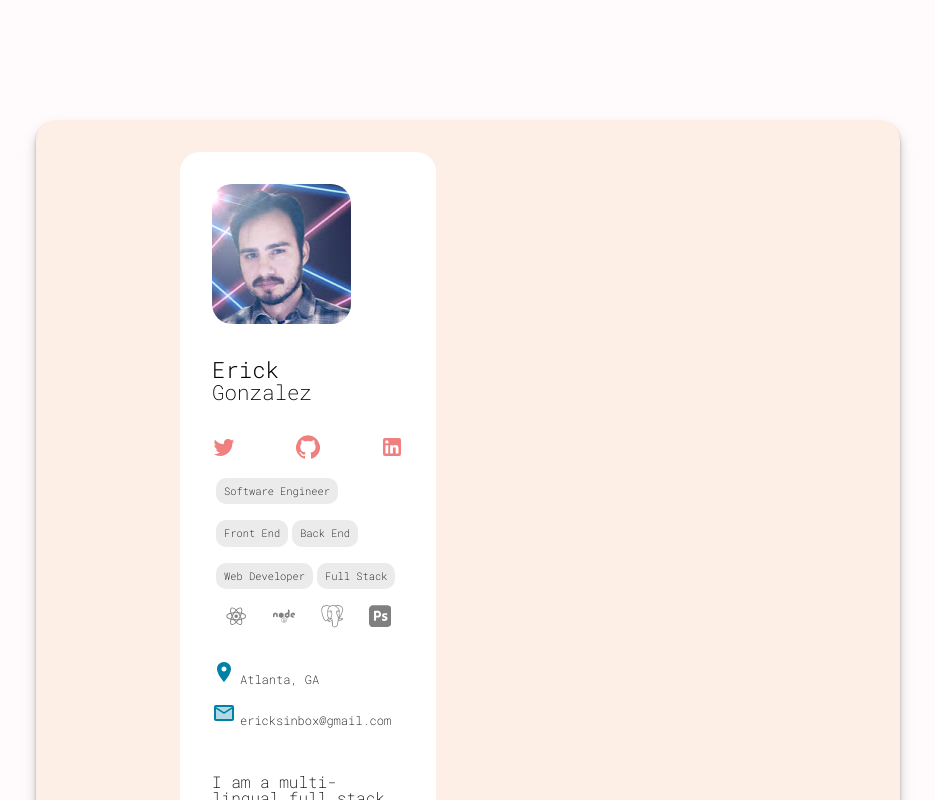
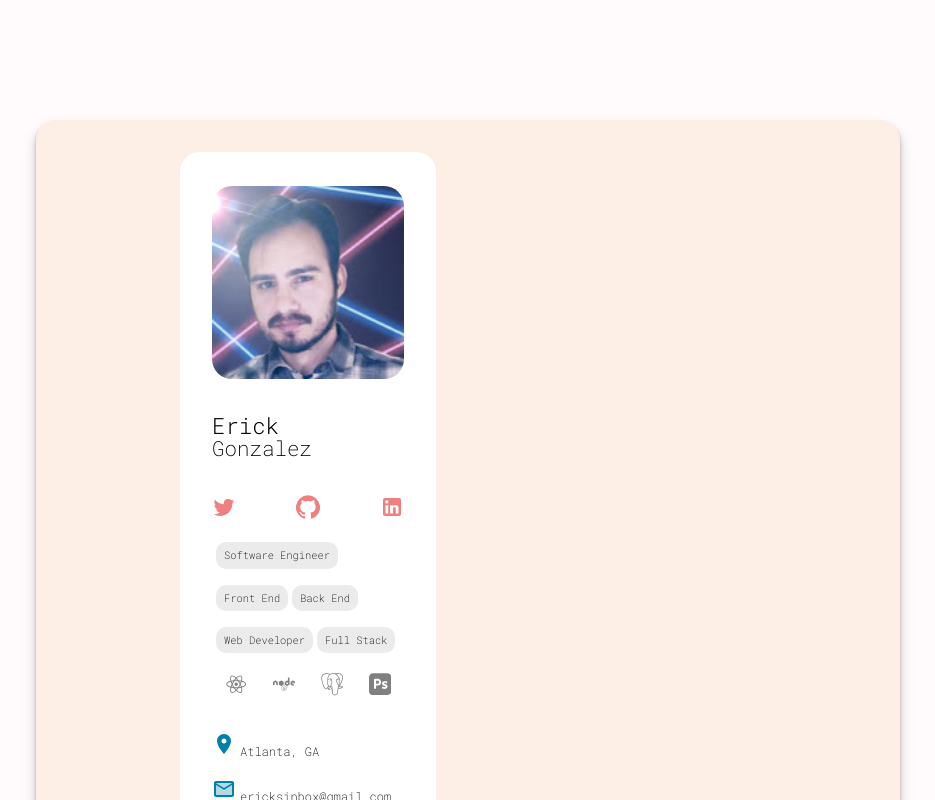
Before and after one commit to eg180/erickooo, a React (Create React App) app in the folder client/: page /about in a window 1280 px wide. Shown: the top 800 px of the page, without its empty margins (172-1107 px from the left). Built offline with nearby package versions, Linux system fonts and the light colour scheme; a web font is replaced by a local one.

Commit message:
updated about and added flip feature

```diff
--- a/client/src/components/About.js
+++ b/client/src/components/About.js
@@ -1,6 +1,9 @@
-import React from 'react'
+import React, { useState } from 'react'
 import AboutSidebar from './AboutSidebar';
+import AboutSidebarBack from './AboutSidebarBack';
 import styled from 'styled-components';
+
+import FlipCameraAndroidOutlinedIcon from '@material-ui/icons/FlipCameraAndroidOutlined';
 
 const AboutContainer = styled.div`
     display: flex;
@@ -54,19 +57,31 @@ const StyledAbout = styled.div`
 `
 
 function About() {
+    const [showMore, setShowMore] = useState(false);
+
+    const handleFlip = () => {
+        setShowMore(!showMore)
+    };
+
+
     return (
         <AboutContainer>
             <StyledAbout>
-                <AboutSidebar className="about-sidebar" />
-                <div className="about-me">
+                {showMore === false
+                ?
+                <>
+                    <AboutSidebar className="about-sidebar" handleFlip={handleFlip} />
+                    <div className="about-me">
+                    </div>
+                </>
+                :
+                <>
+                    <AboutSidebarBack className="about-sidebar" handleFlip={handleFlip} />
+                    <div className="about-me">
+                    </div>
+                </>
+                }
 
-
-
-
-
-
-
-                </div>
 
 
 
--- a/client/src/components/AboutSidebar.js
+++ b/client/src/components/AboutSidebar.js
@@ -1,17 +1,21 @@
-import React from 'react'
+import React, { useState } from 'react'
 import styled from 'styled-components'
 import TwitterIcon from '@material-ui/icons/Twitter';
 import GitHubIcon from '@material-ui/icons/GitHub';
 import LinkedInIcon from '@material-ui/icons/LinkedIn';
 import LocationOnIcon from '@material-ui/icons/LocationOn';
 import EmailTwoToneIcon from '@material-ui/icons/EmailTwoTone';
+import FlipCameraAndroidOutlinedIcon from '@material-ui/icons/FlipCameraAndroidOutlined';
 import { RiReactjsFill } from 'react-icons/ri';
 import { FaNode } from 'react-icons/fa';
 import { SiPostgresql, SiAdobephotoshop } from 'react-icons/si';
 
 
 const StyledSidebar = styled.div`
-    overflow-y: scroll;
+    display: flex;
+    flex-direction: column;
+    justify-content: space-around;
+    /* overflow-y: scroll; */
     background-color: white;
     padding: 2rem;
     margin-top: 2rem;
@@ -24,7 +28,13 @@ const StyledSidebar = styled.div`
     min-width: 10rem;
     /* display: flex;
     flex-wrap: wrap; */
-
+   #flip {
+       margin-top: 2rem;
+       display: flex;
+       align-self: flex-end;
+       color: grey;
+       cursor: pointer;
+   }
 
     a {
         color: #f08080;
@@ -124,10 +134,11 @@ const StyledSidebar = styled.div`
     }
 `
 
-export default function AboutSidebar() {
+export default function AboutSidebar(props) {
+    const { handleFlip } = props;
+
     return (
         <StyledSidebar>
-
             <img src="images/laserbackground_erick.jpeg" alt="erick-avatar" />
             <div>
                 <p id="name">Erick</p>
@@ -164,10 +175,7 @@ export default function AboutSidebar() {
             <div className="email">
                 <EmailTwoToneIcon id="envelope" /> <span id="email-address">ericksinbox@gmail.com</span>
             </div>
-            <div className="about-me">
-                <p>I am a multi-lingual full stack developer currently located in Atlanta, GA open to remote roles or based in Tours, France.</p>
-            </div>
-
+        <FlipCameraAndroidOutlinedIcon onClick={handleFlip} id="flip" />
         </StyledSidebar>
     )
 }
--- /dev/null
+++ b/client/src/components/AboutSidebarBack.js
@@ -0,0 +1,61 @@
+import React, { useState } from 'react'
+import styled from 'styled-components'
+import FlipCameraAndroidOutlinedIcon from '@material-ui/icons/FlipCameraAndroidOutlined';
+
+
+
+const StyledSidebar = styled.div`
+    display: flex;
+    flex-direction: column;
+    justify-content: space-between;
+    /* overflow-y: scroll; */
+    background-color: white;
+    padding: 2rem;
+    margin-top: 2rem;
+    margin-left: 9rem;
+    margin-bottom: 2rem;
+    margin-right: 1rem;
+    border-radius: 20px;
+    max-height: 70vh;
+    max-width: 15vw;
+    min-width: 10rem;
+    min-height: inherit;
+    /* display: flex;
+    flex-wrap: wrap; */
+    .about-me {
+        background-color: blue;
+
+        }
+   #flip {
+       margin-top: 2rem;
+       display: flex;
+       align-self: flex-end;
+       color: grey;
+       cursor: pointer;
+   }
+   p {
+       font-size: .85rem;
+   }
+
+`
+
+
+
+export default function AboutSidebarBack(props) {
+    const { handleFlip } = props;
+
+
+
+
+
+    return (
+        <StyledSidebar>
+            <p>I enjoy creating fun and (sometimes) useful things with code and thinking about how to solve problems with technology. </p>
+            <p>There's been a lot of trial-and-error in determining what I want to be 'when I grow up'. I studied economics, became interested in data analytics, and along the way, I found my love of writing instructions for computers to follow to make neat things. </p>
+            <p>When I was a French teacher, I used technology constantly (for teaching, and for grading), and I always wanted to create something of my own for that. I currently own lesubjonctif.com. My plan is to create the tools I wish existed when I started learning French. </p>
+            <p>Currently, I'm in Atlanta, Georgia, but I will soon be living in Tours, France 🇫🇷, du coup, n'hésitez surtout pas à me contacter si vous cherchez quelqu'un qui ait des compétences avec la téchnologie et l'anglais / français !</p>
+            <p></p>
+            <FlipCameraAndroidOutlinedIcon id="flip" onClick={handleFlip} />
+        </StyledSidebar>
+    )
+}
```
